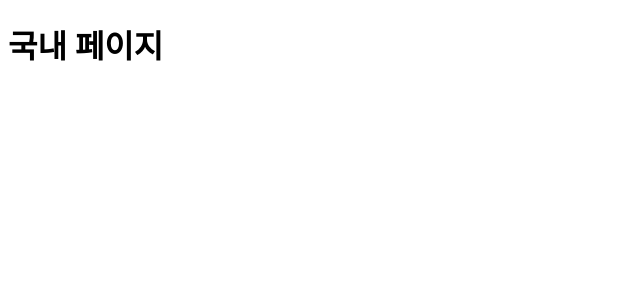
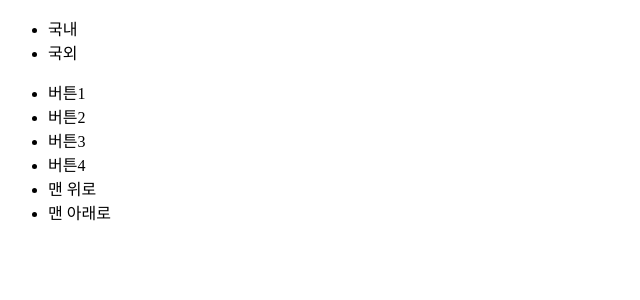
Before and after one commit to do3642/corona, a Flask app: page /domestic/ in a window 1280 px wide. Shown: the top 300 px of the page, without its empty margins (0-640 px from the left). Run offline with Flask 3, Linux system fonts and the light colour scheme.

Commit message:
Add: 국내 index 네비바랑 사이드바 html 작성

```diff
--- a/apps/domestic/templates/domestic/index.html
+++ b/apps/domestic/templates/domestic/index.html
@@ -3,9 +3,25 @@
 <head>
   <meta charset="UTF-8">
   <meta name="viewport" content="width=device-width, initial-scale=1.0">
-  <title>Document</title>
+  <title>국내 현황</title>
 </head>
 <body>
-  <h1>국내 페이지</h1>
+  <nav class="domestic_nav">
+    <ul class="domestic_nav_tag">
+      <li>국내</li>
+      <li>국외</li>
+    </ul>
+  </nav>
+
+  <div>
+    <ul>
+      <li>버튼1</li>
+      <li>버튼2</li>
+      <li>버튼3</li>
+      <li>버튼4</li>
+      <li>맨 위로</li>
+      <li>맨 아래로</li>
+    </ul>
+  </div>
 </body>
 </html>
```
Also changed, not shown: apps/domestic/static/css/style.css (added).
